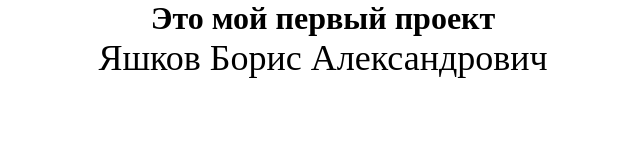
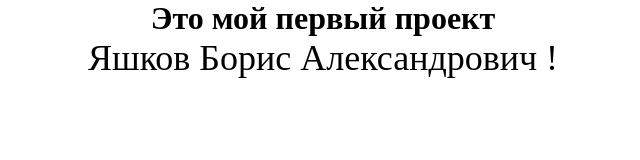
Before and after one commit to Boris887/rabota-1, a plain HTML site: page index.html in a window 1280 px wide. Shown: the whole page, without its empty margins (317-957 px from the left). Drawn offline with Linux system fonts and the light colour scheme.

Commit message:
Update index.html

```diff
--- a/index.html
+++ b/index.html
@@ -8,6 +8,6 @@
 </head>
 <body>
 	<h1>Это мой первый проект</h1>
-	<p>Яшков Борис Александрович</p>
+	<p>Яшков Борис Александрович ! </p>
 </body>
 </html>
```
